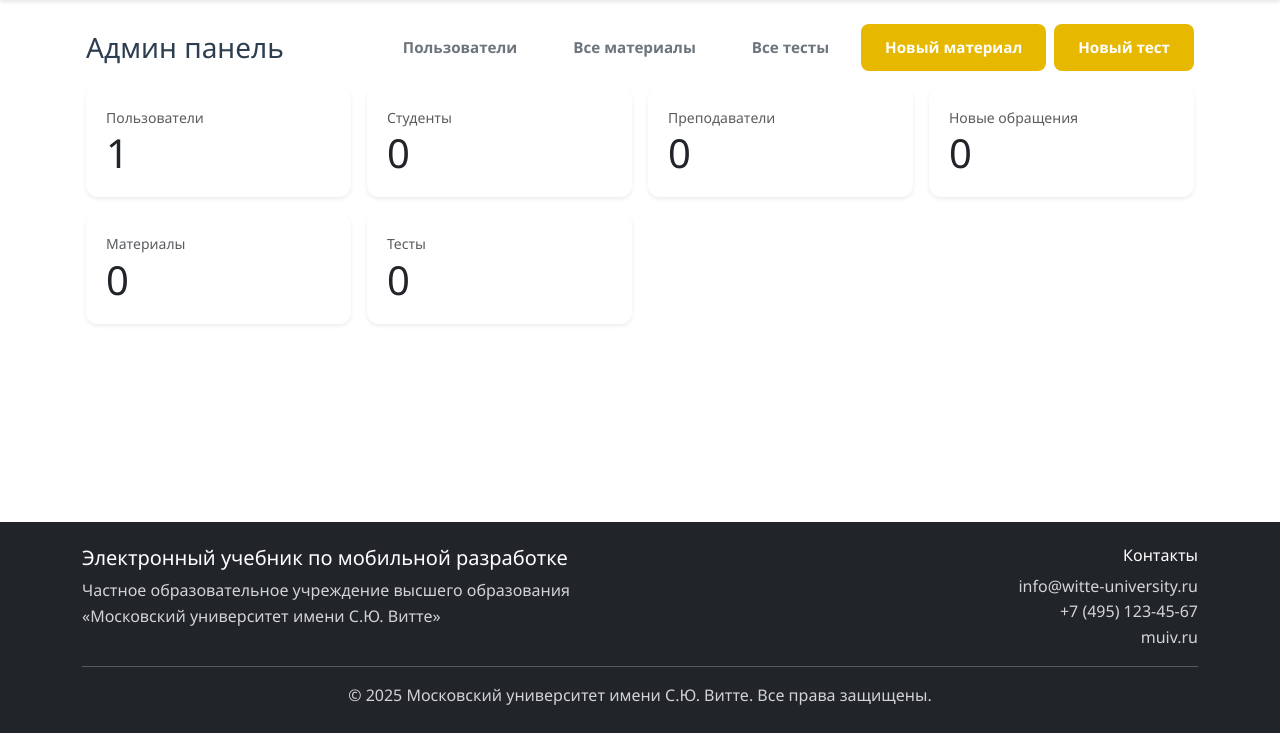
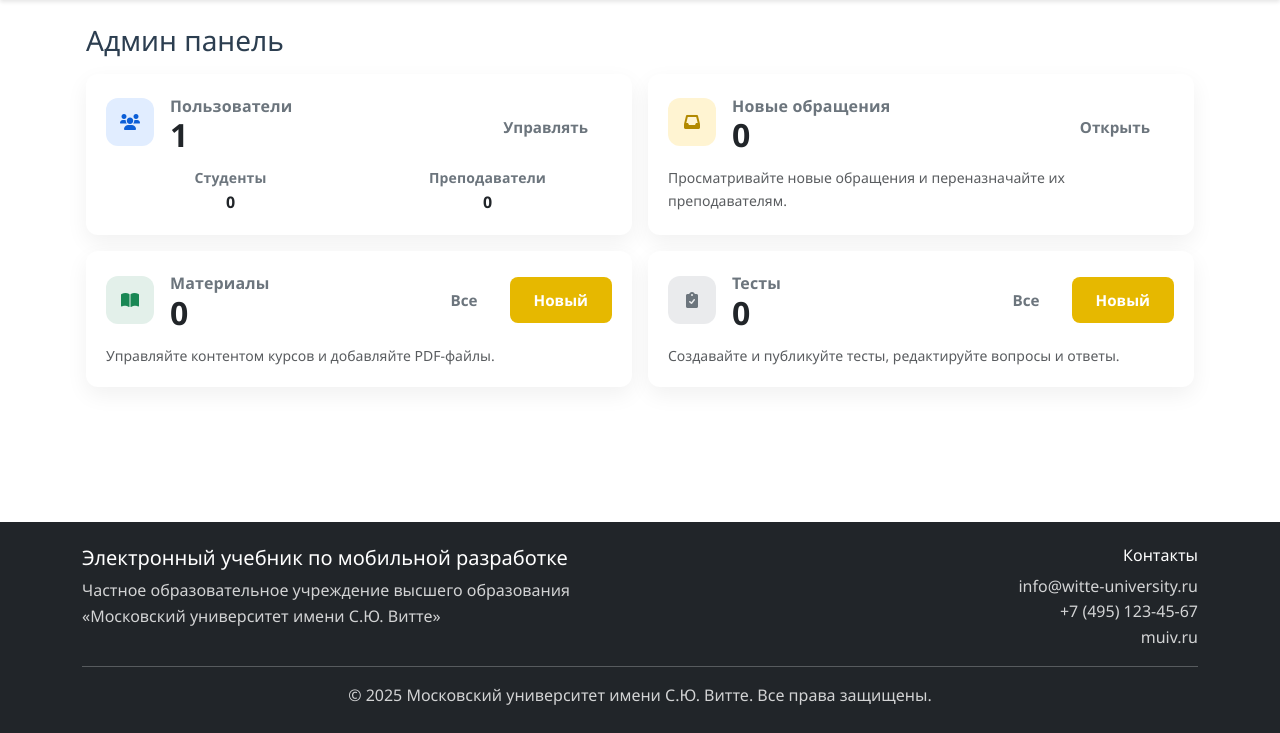
Before and after one commit to mobdev32/mob-dev, a Django app: page /admin-panel/ in a window 1280 px wide. Shown: the part 67-800 px from the top of the page. Run offline with Django 5.2, Linux system fonts and the light colour scheme; the visitor is signed in with stand-in values (Sample User, id 1); data comes from the database, SQL or seed files in the repository; data that the repository does not hold is empty.

Commit message:
Tweaked admin dashboard UI

```diff
--- a/templates/main/admin/dashboard.html
+++ b/templates/main/admin/dashboard.html
@@ -1,66 +1,114 @@
 {% extends 'base.html' %}
 
 {% block title %}Админ панель{% endblock %}
+
+{% block extra_css %}
+<style>
+    .dash-card { border:0; box-shadow:0 8px 22px rgba(0,0,0,.06); overflow:hidden; }
+    .dash-card .icon { width:48px; height:48px; border-radius:12px; display:inline-flex; align-items:center; justify-content:center; }
+    .bg-soft-primary { background:rgba(13,110,253,.12); color:#0b5ed7; }
+    .bg-soft-success { background:rgba(25,135,84,.12); color:#198754; }
+    .bg-soft-warning { background:rgba(255,193,7,.18); color:#b28900; }
+    .bg-soft-secondary { background:rgba(108,117,125,.14); color:#6c757d; }
+    .metric { font-weight:700; font-size:2rem; line-height:1; }
+    .subtle { color:#6c757d; font-weight:600; letter-spacing:.01em; }
+    .card-sep { border-top:1px solid #eef1f4; }
+</style>
+{% endblock %}
 
 {% block content %}
 <div class="container mt-4 px-3">
     <div class="d-flex justify-content-between align-items-center mb-3">
         <h1 class="h3 mb-0">Админ панель</h1>
-        <div class="d-flex gap-2">
-            <a href="{% url 'main:admin_users' %}" class="btn btn-outline-secondary">Пользователи</a>
-            <a href="{% url 'main:admin_materials' %}" class="btn btn-outline-secondary">Все материалы</a>
-            <a href="{% url 'main:admin_tests' %}" class="btn btn-outline-secondary">Все тесты</a>
-            <a href="{% url 'main:admin_material_create' %}" class="btn btn-primary">Новый материал</a>
-            <a href="{% url 'main:admin_test_create' %}" class="btn btn-primary">Новый тест</a>
-        </div>
     </div>
 
     <div class="row g-3">
-        <div class="col-sm-6 col-lg-3">
-            <div class="card shadow-sm border-0 h-100">
+        <!-- Users block -->
+        <div class="col-12 col-lg-6">
+            <div class="card dash-card h-100">
                 <div class="card-body">
-                    <div class="text-muted small">Пользователи</div>
-                    <div class="display-6">{{ total_users }}</div>
+                    <div class="d-flex align-items-center justify-content-between mb-3">
+                        <div class="d-flex align-items-center gap-3">
+                            <div class="icon bg-soft-primary"><i class="fas fa-users"></i></div>
+                            <div>
+                                <div class="subtle">Пользователи</div>
+                                <div class="metric">{{ total_users }}</div>
+                            </div>
+                        </div>
+                        <a href="{% url 'main:admin_users' %}" class="btn btn-sm btn-outline-secondary">Управлять</a>
+                    </div>
+                    <div class="row text-center g-2">
+                        <div class="col-6">
+                            <div class="small subtle">Студенты</div>
+                            <div class="fw-bold">{{ total_students }}</div>
+                        </div>
+                        <div class="col-6">
+                            <div class="small subtle">Преподаватели</div>
+                            <div class="fw-bold">{{ total_teachers }}</div>
+                        </div>
+                    </div>
                 </div>
             </div>
         </div>
-        <div class="col-sm-6 col-lg-3">
-            <div class="card shadow-sm border-0 h-100">
+
+        <!-- Feedbacks block -->
+        <div class="col-12 col-lg-6">
+            <div class="card dash-card h-100">
                 <div class="card-body">
-                    <div class="text-muted small">Студенты</div>
-                    <div class="display-6">{{ total_students }}</div>
+                    <div class="d-flex align-items-center justify-content-between mb-3">
+                        <div class="d-flex align-items-center gap-3">
+                            <div class="icon bg-soft-warning"><i class="fas fa-inbox"></i></div>
+                            <div>
+                                <div class="subtle">Новые обращения</div>
+                                <div class="metric">{{ new_feedbacks }}</div>
+                            </div>
+                        </div>
+                        <a href="{% url 'main:teacher_feedback_list' %}" class="btn btn-sm btn-outline-secondary">Открыть</a>
+                    </div>
+                    <div class="small text-muted">Просматривайте новые обращения и переназначайте их преподавателям.</div>
                 </div>
             </div>
         </div>
-        <div class="col-sm-6 col-lg-3">
-            <div class="card shadow-sm border-0 h-100">
+
+        <!-- Materials block -->
+        <div class="col-12 col-lg-6">
+            <div class="card dash-card h-100">
                 <div class="card-body">
-                    <div class="text-muted small">Преподаватели</div>
-                    <div class="display-6">{{ total_teachers }}</div>
+                    <div class="d-flex align-items-center justify-content-between mb-3">
+                        <div class="d-flex align-items-center gap-3">
+                            <div class="icon bg-soft-success"><i class="fas fa-book-open"></i></div>
+                            <div>
+                                <div class="subtle">Материалы</div>
+                                <div class="metric">{{ total_materials }}</div>
+                            </div>
+                        </div>
+                        <div class="d-flex gap-2">
+                            <a href="{% url 'main:admin_materials' %}" class="btn btn-sm btn-outline-secondary">Все</a>
+                            <a href="{% url 'main:admin_material_create' %}" class="btn btn-sm btn-primary">Новый</a>
+                        </div>
+                    </div>
+                    <div class="small text-muted">Управляйте контентом курсов и добавляйте PDF-файлы.</div>
                 </div>
             </div>
         </div>
-        <div class="col-sm-6 col-lg-3">
-            <div class="card shadow-sm border-0 h-100">
+        <!-- Tests block -->
+        <div class="col-12 col-lg-6">
+            <div class="card dash-card h-100">
                 <div class="card-body">
-                    <div class="text-muted small">Новые обращения</div>
-                    <div class="display-6">{{ new_feedbacks }}</div>
-                </div>
-            </div>
-        </div>
-        <div class="col-sm-6 col-lg-3">
-            <div class="card shadow-sm border-0 h-100">
-                <div class="card-body">
-                    <div class="text-muted small">Материалы</div>
-                    <div class="display-6">{{ total_materials }}</div>
-                </div>
-            </div>
-        </div>
-        <div class="col-sm-6 col-lg-3">
-            <div class="card shadow-sm border-0 h-100">
-                <div class="card-body">
-                    <div class="text-muted small">Тесты</div>
-                    <div class="display-6">{{ total_tests }}</div>
+                    <div class="d-flex align-items-center justify-content-between mb-3">
+                        <div class="d-flex align-items-center gap-3">
+                            <div class="icon bg-soft-secondary"><i class="fas fa-clipboard-check"></i></div>
+                            <div>
+                                <div class="subtle">Тесты</div>
+                                <div class="metric">{{ total_tests }}</div>
+                            </div>
+                        </div>
+                        <div class="d-flex gap-2">
+                            <a href="{% url 'main:admin_tests' %}" class="btn btn-sm btn-outline-secondary">Все</a>
+                            <a href="{% url 'main:admin_test_create' %}" class="btn btn-sm btn-primary">Новый</a>
+                        </div>
+                    </div>
+                    <div class="small text-muted">Создавайте и публикуйте тесты, редактируйте вопросы и ответы.</div>
                 </div>
             </div>
         </div>
```
